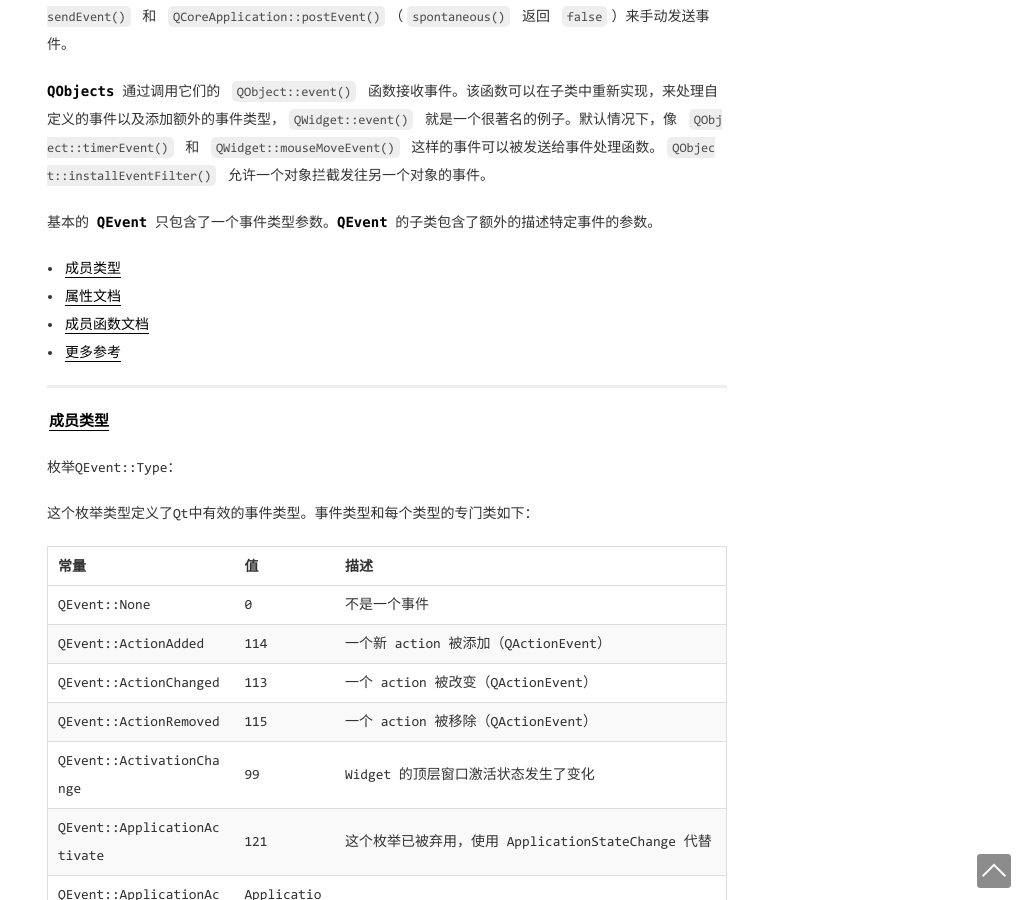
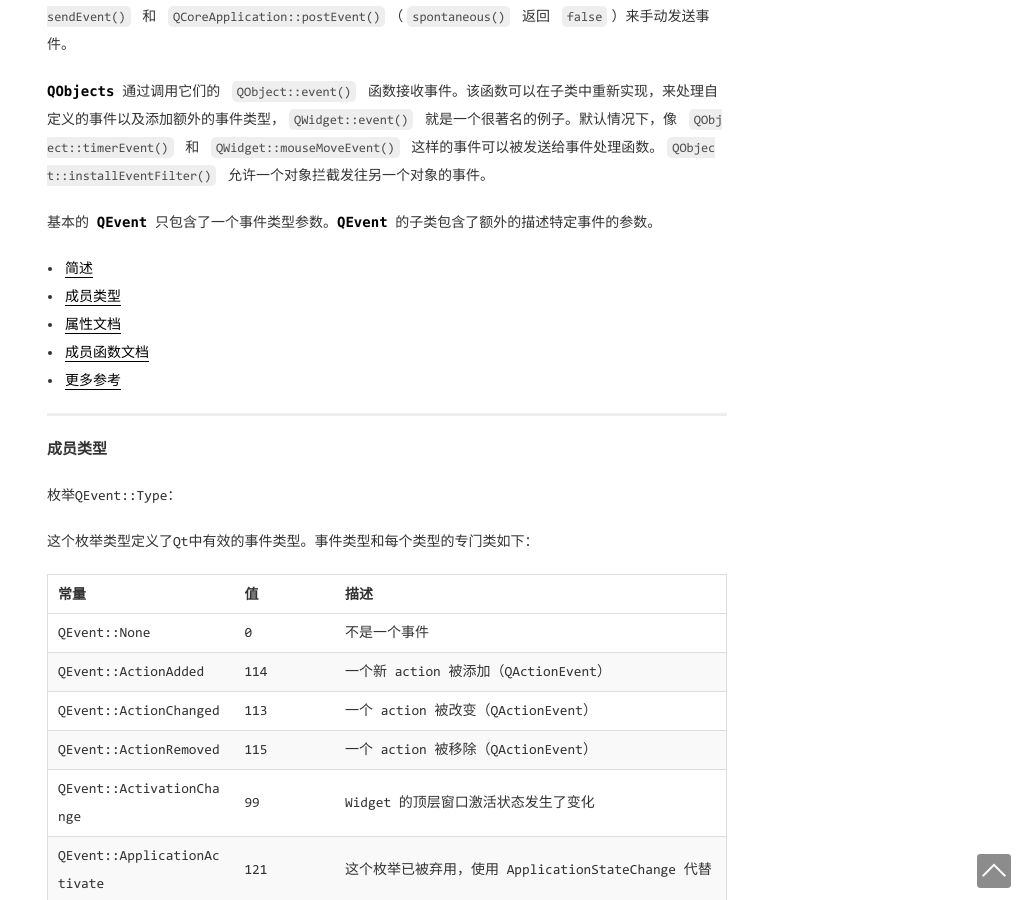
Before and after one commit to zengrixi/zengrixi.top, a Jekyll site: the page built from _posts/2021-06-18-QEvent大全.md, in a window 1280 px wide and 900 px high, scrolled down 394 px. Shown: the whole window, without its empty margins (253-1280 px from the left). Built offline with Jekyll 4.4.1, drawn with Linux system fonts in a browser that asks for light colours; comment, search, counter and statistics services are not loaded.

Commit message:
修改文章

```diff
--- a/_posts/2021-06-18-QEvent大全.md
+++ b/_posts/2021-06-18-QEvent大全.md
@@ -3,7 +3,6 @@
 title: QEvent大全
 categories: [Qt]
 ---
-
 
 ### 简述
 
@@ -17,16 +16,15 @@
 
 基本的 **QEvent** 只包含了一个事件类型参数。**QEvent** 的子类包含了额外的描述特定事件的参数。
 
-
-
-* [成员类型](#type)
-* [属性文档](#propertiesDocument)
-* [成员函数文档](#memberFunctionDocumentation)
-* [更多参考](#moreReferences)
+* [简述](#简述)
+* [成员类型](#成员类型)
+* [属性文档](#属性文档)
+* [成员函数文档](#成员函数文档)
+* [更多参考](#更多参考)
 
 ---
 
-### <a href="#type">成员类型</a>
+### 成员类型
 
 枚举QEvent::Type：
 
@@ -191,7 +189,9 @@
 
 为方便起见，可以使用 `registerEventType()` 函数来注册和存储一个自定义事件类型，这样做会避免意外地重用一个自定义事件类型。
 
-### <a href="#propertiesDocument">属性文档</a>
+---
+
+### 属性文档]
 
 `accepted : bool`
 
@@ -204,7 +204,9 @@
 - `bool isAccepted() const`
 - `void setAccepted(bool accepted)`
 
-### <a href="#memberFunctionDocumentation">成员函数文档</a>
+---
+
+### 成员函数文档
 
 - `void QEvent::accept()`
   设置事件对象的 **accept** 标志，等价于 `setAccepted(true)`。
```
